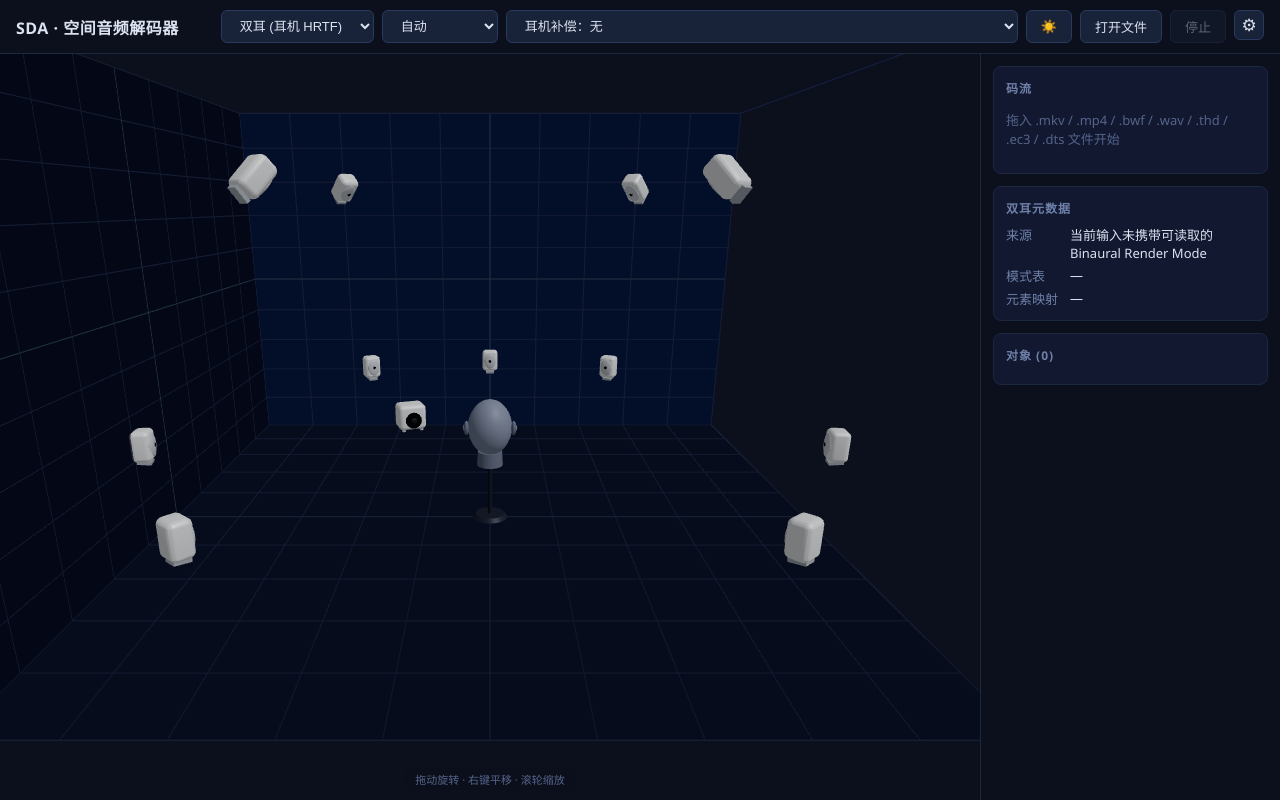
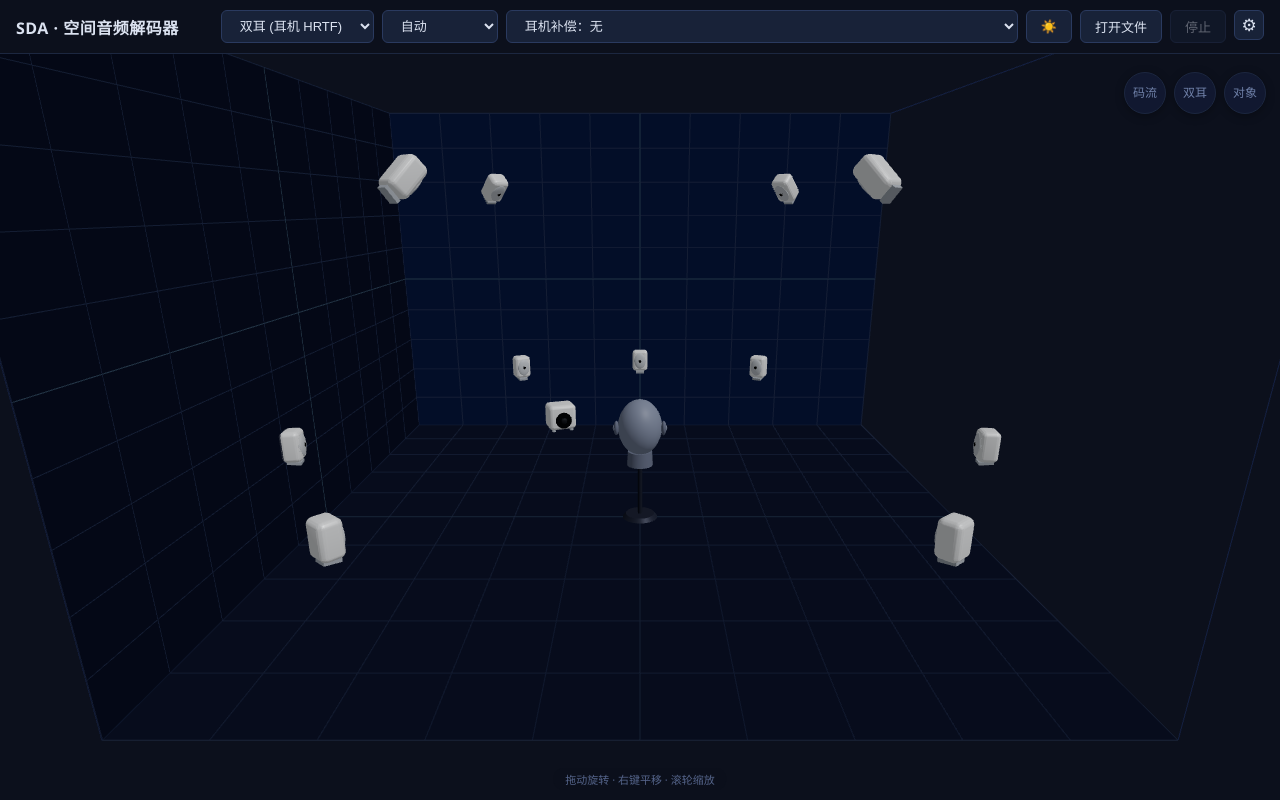
Before and after one commit to Rok1n/SDA, a React (Vite) app in the folder apps/web/: page / in a window 1280 px wide. Built offline with nearby package versions, Linux system fonts and the light colour scheme.

Commit message:
web: floating panel buttons and multi-object solo
- Move stream/binaural/objects panels to circular floating buttons (top-right)
- Rewrite object panel: card rows, per-panel metadata note, solo highlight
- Multi-object solo with Ctrl+click on any S to clear all solos

```diff
--- a/apps/web/src/App.tsx
+++ b/apps/web/src/App.tsx
@@ -1,5 +1,5 @@
-import { useCallback, useEffect, useRef, useState } from "react";
-import { SdaPlayer, nextSoloMuteSet, type BinauralRenderMetadata, type VisualObject } from "@sda/player";
+import { useCallback, useEffect, useMemo, useRef, useState } from "react";
+import { SdaPlayer, type BinauralRenderMetadata, type VisualObject } from "@sda/player";
 import {
   availableHeadphoneCompensationProfiles,
   registerLocalHeadphoneCompensation,
@@ -58,6 +58,7 @@ export function App() {
   /** 被静音的对象 id（Omniphony Studio 语义：mute 独立切换；
    *  solo = mute 其他全部对象，独奏态由"只剩一个未静音"导出）。 */
   const [mutedIds, setMutedIds] = useState<ReadonlySet<number>>(new Set());
+  const [soloIds, setSoloIds] = useState<ReadonlySet<number>>(new Set());
   const [position, setPosition] = useState(0);
   const [duration, setDuration] = useState(0);
   const [debug, setDebug] = useState("");
@@ -79,6 +80,7 @@ export function App() {
     return { low: readBand("low"), mid: readBand("mid"), high: readBand("high") };
   });
   const [settingsOpen, setSettingsOpen] = useState(false);
+  const [floatPanel, setFloatPanel] = useState<"stream" | "binaural" | "objects" | null>(null);
   /** null = 不改写 KU100 空间化后的最终双耳信号。 */
   const [headphoneProfileId, setHeadphoneProfileId] = useState<string | null>(null);
   const [headphoneProfiles, setHeadphoneProfiles] = useState(() => availableHeadphoneCompensationProfiles());
@@ -191,8 +193,18 @@ export function App() {
     }
   }, []);
 
+  /** solo 非空时，未独奏对象全部视为静音；独奏对象仍尊重手动静音（mute 优先）。 */
+  const effectiveMutedIds = useMemo(() => {
+    if (soloIds.size === 0) return mutedIds;
+    const next = new Set<number>();
+    for (const object of objects) {
+      if (!soloIds.has(object.id) || mutedIds.has(object.id)) next.add(object.id);
+    }
+    return next;
+  }, [soloIds, mutedIds, objects]);
+
   /** 动态对象全部静音时，独立的 LFE 床声道也必须一起静音。 */
-  const allObjectsMuted = objects.length > 0 && objects.every((object) => mutedIds.has(object.id));
+  const allObjectsMuted = objects.length > 0 && objects.every((object) => effectiveMutedIds.has(object.id));
   useEffect(() => {
     playerReady?.setLfeMuted(allObjectsMuted);
   }, [playerReady, allObjectsMuted]);
@@ -200,8 +212,8 @@ export function App() {
   // React state and worker frames are asynchronous. Keep the player's durable
   // mute set synchronized whenever either the active player or the UI set changes.
   useEffect(() => {
-    playerReady?.syncObjectMutes(mutedIds);
-  }, [playerReady, mutedIds]);
+    playerReady?.syncObjectMutes(effectiveMutedIds);
+  }, [playerReady, effectiveMutedIds]);
 
   /** 把整组静音状态推到播放器（新建播放器后也要重放一遍）。 */
   const applyMutes = useCallback((muted: ReadonlySet<number>) => {
@@ -214,35 +226,42 @@ export function App() {
     player?.syncObjectMutes(muted);
   }, []);
 
+  /** 手动静音（M）：与 solo 独立；对象被 solo 时仍可手动静音它。 */
   const toggleMute = useCallback(
     (id: number) => {
-      const next = new Set(mutedIds);
-      if (next.has(id)) next.delete(id);
-      else next.add(id);
-      setMutedIds(next);
-      applyMutes(next);
+      const nextMuted = new Set(mutedIds);
+      if (nextMuted.has(id)) nextMuted.delete(id);
+      else nextMuted.add(id);
+      setMutedIds(nextMuted);
+      const effective = soloIds.size === 0
+        ? nextMuted
+        : new Set(objectsRef.current
+            .filter((object) => !soloIds.has(object.id) || nextMuted.has(object.id))
+            .map((object) => object.id));
+      applyMutes(effective);
     },
-    [mutedIds, applyMutes],
+    [mutedIds, soloIds, applyMutes],
   );
 
-  /** Omniphony Studio 的 solo：不是独立状态，而是"mute 其他全部" —
-   *  只剩一个未静音对象时它就是独奏者；再按一次 S 取消（全部解除静音）。 */
-  const soloTarget =
-    objects.length > 1 && objects.filter((o) => !mutedIds.has(o.id)).length === 1
-      ? objects.find((o) => !mutedIds.has(o.id))!.id
-      : null;
-
+  /**
+   * 多对象 solo（S）：点击切换单个对象的独奏；Ctrl/Cmd+点击任意 S 取消全部独奏。
+   * solo 不是独立状态，而是"静音其他全部"的快捷方式。
+   */
   const toggleSolo = useCallback(
-    (id: number) => {
-      const next = nextSoloMuteSet(
-        objectsRef.current.map((object) => object.id),
-        mutedIds,
-        id,
-      );
-      setMutedIds(next);
-      applyMutes(next);
+    (id: number, clearAll = false) => {
+      const nextSolo = new Set(soloIds);
+      if (clearAll) nextSolo.clear();
+      else if (nextSolo.has(id)) nextSolo.delete(id);
+      else nextSolo.add(id);
+      setSoloIds(nextSolo);
+      const effective = nextSolo.size === 0
+        ? mutedIds
+        : new Set(objectsRef.current
+            .filter((object) => !nextSolo.has(object.id) || mutedIds.has(object.id))
+            .map((object) => object.id));
+      applyMutes(effective);
     },
-    [mutedIds, applyMutes],
+    [soloIds, mutedIds, applyMutes],
   );
 
   const play = useCallback(
@@ -271,7 +290,7 @@ export function App() {
         player.setVolume(volume);
         player.setVolumeBalance(volumeBalanceEnabled);
         player.setHeadphoneCompensation(headphoneProfileId);
-        applyMutes(mutedIds); // 恢复静音/solo 状态（新播放器默认全不静音）
+        applyMutes(effectiveMutedIds); // 恢复静音/solo 状态（新播放器默认全不静音）
         // 建 player 期间用户已按暂停：补发暂停意图
         if (pausedRef.current) void player.pause();
         if (source.kind === "file") {
@@ -299,7 +318,7 @@ export function App() {
         setPlaying(false);
       }
     },
-    [createPlayer, mode, layoutId, volume, volumeBalanceEnabled, headphoneProfileId, applyMutes, mutedIds],
+    [createPlayer, mode, layoutId, volume, volumeBalanceEnabled, headphoneProfileId, applyMutes, effectiveMutedIds],
   );
 
   useEffect(() => window.sdaDesktop?.onOpenFile?.((path) => {
@@ -519,7 +538,7 @@ export function App() {
 
       <main>
         <section className="view">
-          <ObjectView objects={objects} layout={LAYOUTS[layoutId === "auto" ? detectedLayout ?? "7.1.4" : layoutId]} theme={theme} mutedIds={mutedIds} />
+          <ObjectView objects={objects} layout={LAYOUTS[layoutId === "auto" ? detectedLayout ?? "7.1.4" : layoutId]} theme={theme} mutedIds={effectiveMutedIds} />
           <div className={`view-hint ${track ? "shifted" : ""}`}>拖动旋转 · 右键平移 · 滚轮缩放</div>
           <MiniPlayer
             track={track}
@@ -535,8 +554,38 @@ export function App() {
             onVolume={changeVolume}
           />
         </section>
+        {(selectedHeadphoneProfile || errors.length > 0) && (
         <aside>
-          <div className="panel">
+          {selectedHeadphoneProfile && (
+            <div className="panel">
+              <h2>耳机补偿</h2>
+              <dl>
+                <dt>模式</dt>
+                <dd>{selectedHeadphoneProfile.measurementMode === "average-dual-mono" ? "平均测量，L/R 同一曲线" : "独立 L/R 测量"}</dd>
+                <dt>来源</dt>
+                <dd>{selectedHeadphoneProfile.source}</dd>
+                {selectedHeadphoneProfile.channelClaim && <><dt>限制</dt><dd>{selectedHeadphoneProfile.channelClaim}</dd></>}
+                {selectedHeadphoneProfile.measurementMode === "average-dual-mono" && <><dt>电平参考</dt><dd>1 kHz 频响参考，不与无补偿响度匹配；A/B 比较请用主音量匹配。</dd></>}
+              </dl>
+            </div>
+          )}
+          {errors.length > 0 && (
+            <div className="panel errors">
+              <h2>日志</h2>
+              <ul>
+                {errors.map((e, i) => (
+                  <li key={i}>{e}</li>
+                ))}
+              </ul>
+            </div>
+          )}
+        </aside>
+        )}
+      </main>
+
+      <div className="float-dock">
+        {floatPanel === "stream" && (
+          <div className="panel float-panel">
             <h2>码流</h2>
             {track ? (
               <dl>
@@ -565,7 +614,9 @@ export function App() {
               <p className="dim">拖入 .mkv / .mp4 / .bwf / .wav / .thd / .ec3 / .dts 文件开始</p>
             )}
           </div>
-          <div className="panel">
+        )}
+        {floatPanel === "binaural" && (
+          <div className="panel float-panel">
             <h2>双耳元数据</h2>
             <dl>
               <dt>来源</dt>
@@ -579,39 +630,36 @@ export function App() {
               {binauralMetadata?.error && <><dt>状态</dt><dd>{binauralMetadata.error}</dd></>}
             </dl>
           </div>
+        )}
+        {floatPanel === "objects" && (
           <ObjectPanel
+            className="float-panel"
             objects={diagnosticObjects}
             mutedIds={mutedIds}
-            soloTarget={soloTarget}
+            soloIds={soloIds}
             binauralMetadata={binauralMetadata}
             onToggleMute={toggleMute}
             onToggleSolo={toggleSolo}
           />
-          {selectedHeadphoneProfile && (
-            <div className="panel">
-              <h2>耳机补偿</h2>
-              <dl>
-                <dt>模式</dt>
-                <dd>{selectedHeadphoneProfile.measurementMode === "average-dual-mono" ? "平均测量，L/R 同一曲线" : "独立 L/R 测量"}</dd>
-                <dt>来源</dt>
-                <dd>{selectedHeadphoneProfile.source}</dd>
-                {selectedHeadphoneProfile.channelClaim && <><dt>限制</dt><dd>{selectedHeadphoneProfile.channelClaim}</dd></>}
-                {selectedHeadphoneProfile.measurementMode === "average-dual-mono" && <><dt>电平参考</dt><dd>1 kHz 频响参考，不与无补偿响度匹配；A/B 比较请用主音量匹配。</dd></>}
-              </dl>
-            </div>
-          )}
-          {errors.length > 0 && (
-            <div className="panel errors">
-              <h2>日志</h2>
-              <ul>
-                {errors.map((e, i) => (
-                  <li key={i}>{e}</li>
-                ))}
-              </ul>
-            </div>
-          )}
-        </aside>
-      </main>
+        )}
+        <div className="float-buttons">
+          <button
+            className={floatPanel === "stream" ? "active" : ""}
+            title="码流信息"
+            onClick={() => setFloatPanel(floatPanel === "stream" ? null : "stream")}
+          >码流</button>
+          <button
+            className={floatPanel === "binaural" ? "active" : ""}
+            title="双耳元数据"
+            onClick={() => setFloatPanel(floatPanel === "binaural" ? null : "binaural")}
+          >双耳</button>
+          <button
+            className={floatPanel === "objects" ? "active" : ""}
+            title={`对象 (${diagnosticObjects.length})`}
+            onClick={() => setFloatPanel(floatPanel === "objects" ? null : "objects")}
+          >对象</button>
+        </div>
+      </div>
     </div>
   );
 }
--- a/apps/web/src/components/ObjectPanel.tsx
+++ b/apps/web/src/components/ObjectPanel.tsx
@@ -4,61 +4,90 @@ import type { BinauralRenderMetadata, VisualObject } from "@sda/player";
 interface ObjectPanelProps {
   objects: readonly VisualObject[];
   mutedIds: ReadonlySet<number>;
-  soloTarget: number | null;
+  soloIds: ReadonlySet<number>;
   binauralMetadata: BinauralRenderMetadata | null;
   onToggleMute: (id: number) => void;
-  onToggleSolo: (id: number) => void;
+  /** clearAll = Ctrl/Cmd+点击：取消全部独奏。 */
+  onToggleSolo: (id: number, clearAll: boolean) => void;
+  className?: string;
 }
+
+const formatPos = (object: VisualObject): string =>
+  object.hasPos ? object.pos.map((value) => value.toFixed(2)).join(", ") : "—";
+
+const formatDistance = (object: VisualObject): string | null => {
+  if (object.distanceInfinite) return "∞";
+  if (object.distanceM !== null) return `${object.distanceM.toFixed(1)}m`;
+  return null;
+};
 
 export const ObjectPanel = memo(function ObjectPanel({
   objects,
   mutedIds,
-  soloTarget,
+  soloIds,
   binauralMetadata,
   onToggleMute,
   onToggleSolo,
+  className,
 }: ObjectPanelProps) {
   return (
-    <div className="panel">
-      <h2>对象 ({objects.length})</h2>
-      <ul className="objects">
-        {objects.map((object) => (
-          <li key={object.id} className={mutedIds.has(object.id) ? "obj-muted" : ""}>
-            <b>#{object.id}</b>{" "}
-            {object.hasPos
-              ? `(${object.pos.map((value) => value.toFixed(2)).join(", ")})`
-              : "—"}
-            {object.gainDb !== 0 && ` ${object.gainDb}dB`}
-            <span className="obj-metadata">
-              {object.anchor}
-              {object.distanceInfinite
-                ? " · OAMD 物理距离：无限"
-                : object.distanceM !== null
-                  ? ` · OAMD 物理距离：${object.distanceM.toFixed(2)}m`
-                  : ""}
-              {" · 双耳模式："}
+    <div className={`panel obj-panel${className ? ` ${className}` : ""}`}>
+      <div className="obj-head">
+        <h2>对象 <span className="obj-count">{objects.length}</span></h2>
+        {soloIds.size > 0 && (
+          <button
+            className="obj-clear-solo"
+            title="取消全部独奏（也可 Ctrl+点击任意 S）"
+            onClick={() => onToggleSolo(-1, true)}
+          >
+            取消独奏 ×{soloIds.size}
+          </button>
+        )}
+      </div>
+      <p className="obj-note">
         {binauralMetadata?.available
           ? "DBMD ordinal 缺少 bed/object 元素映射"
           : "当前输入未携带可读取的 Binaural Render Mode"}
+      </p>
+      <ul className="objects">
+        {objects.map((object) => {
+          const muted = mutedIds.has(object.id);
+          const soloed = soloIds.has(object.id);
+          const silenced = soloIds.size > 0 ? !soloed || muted : muted;
+          const distance = formatDistance(object);
+          return (
+            <li
+              key={object.id}
+              className={`obj-row${soloed ? " obj-solo" : ""}${silenced ? " obj-muted" : ""}`}
+            >
+              <span className="obj-id">#{object.id}</span>
+              <span className="obj-info">
+                <span className="obj-pos">({formatPos(object)})</span>
+                <span className="obj-sub">
+                  {object.anchor}
+                  {distance !== null && ` · ${distance}`}
+                  {object.gainDb !== 0 && ` · ${object.gainDb > 0 ? "+" : ""}${object.gainDb}dB`}
+                </span>
               </span>
               <span className="obj-ms">
                 <button
-                className={`obj-ms-btn ${mutedIds.has(object.id) ? "m-on" : ""}`}
-                title={mutedIds.has(object.id) ? "取消静音" : "静音此对象"}
+                  className={`obj-ms-btn${muted ? " m-on" : ""}`}
+                  title={muted ? "取消静音" : "静音此对象"}
                   onClick={() => onToggleMute(object.id)}
                 >
                   M
                 </button>
                 <button
-                className={`obj-ms-btn ${soloTarget === object.id ? "s-on" : ""}`}
-                title={soloTarget === object.id ? "取消独奏" : "独奏此对象（静音其他全部）"}
-                onClick={() => onToggleSolo(object.id)}
+                  className={`obj-ms-btn${soloed ? " s-on" : ""}`}
+                  title={soloed ? "取消此对象独奏（Ctrl+点击取消全部独奏）" : "独奏此对象（Ctrl+点击取消全部独奏）"}
+                  onClick={(event) => onToggleSolo(object.id, event.ctrlKey || event.metaKey)}
                 >
                   S
                 </button>
               </span>
             </li>
-        ))}
+          );
+        })}
       </ul>
     </div>
   );
--- a/apps/web/src/styles.css
+++ b/apps/web/src/styles.css
@@ -494,52 +494,180 @@ aside {
   font-size: 13px;
 }
 
+/* 右上角悬浮面板停靠区：圆形按钮竖排 + 展开的浮动面板 */
+.float-dock {
+  position: fixed;
+  right: 14px;
+  top: 72px;
+  display: flex;
+  flex-direction: column;
+  align-items: flex-end;
+  gap: 8px;
+  z-index: 40;
+}
+
+.float-buttons {
+  display: flex;
+  flex-direction: row;
+  gap: 8px;
+  order: -1;
+}
+
+.float-buttons button {
+  width: 42px;
+  height: 42px;
+  border-radius: 50%;
+  border: 1px solid var(--border);
+  padding: 0;
+  font-size: 12px;
+  line-height: 1;
+  background: var(--panel);
+  color: var(--subtle);
+  box-shadow: 0 2px 10px rgba(0, 0, 0, 0.3);
+}
+
+.float-buttons button:hover:not(:disabled) {
+  color: var(--text);
+  background: var(--btn-hover);
+}
+
+.float-buttons button.active {
+  color: var(--drag-text);
+  border-color: var(--drag-border);
+}
+
+.float-panel {
+  width: 320px;
+  max-height: 72vh;
+  overflow-y: auto;
+  box-shadow: 0 8px 24px rgba(0, 0, 0, 0.35);
+}
+
+/* ── 对象面板 ─────────────────────────────────────────── */
+
+.obj-head {
+  display: flex;
+  align-items: center;
+  justify-content: space-between;
+  margin: 0 0 4px;
+}
+
+.obj-head h2 {
+  margin: 0;
+}
+
+.obj-count {
+  color: var(--dim);
+  font-weight: normal;
+  letter-spacing: 0;
+}
+
+.obj-clear-solo {
+  padding: 2px 10px;
+  font-size: 11px;
+  border-radius: 999px;
+  border: 1px solid #d4a017;
+  background: transparent;
+  color: #d4a017;
+  cursor: pointer;
+}
+
+.obj-clear-solo:hover {
+  background: rgba(212, 160, 23, 0.15);
+}
+
+.obj-note {
+  margin: 0 0 8px;
+  font-size: 11px;
+  color: var(--dim);
+  line-height: 1.5;
+}
+
 .objects {
   list-style: none;
   margin: 0;
-  padding: 0 12px 0 0;
-  font-size: 12px;
-  font-family: ui-monospace, monospace;
-  max-height: 220px;
+  padding: 0 4px 0 0;
+  display: flex;
+  flex-direction: column;
+  gap: 4px;
+  max-height: 46vh;
   overflow-y: auto;
   scrollbar-gutter: stable;
 }
 
-.objects li {
-  padding: 2px 0;
+.obj-row {
   display: flex;
   align-items: center;
+  gap: 8px;
+  padding: 5px 8px;
+  border-radius: 6px;
+  border: 1px solid transparent;
+  background: rgba(255, 255, 255, 0.03);
+  transition: background 0.15s ease, border-color 0.15s ease, opacity 0.15s ease;
+}
+
+.obj-row:hover {
+  background: rgba(255, 255, 255, 0.06);
+}
+
+.obj-row.obj-solo {
+  border-color: rgba(212, 160, 23, 0.55);
+  background: rgba(212, 160, 23, 0.08);
+}
+
+.obj-row.obj-muted {
+  opacity: 0.45;
+}
+
+.obj-id {
+  font-family: ui-monospace, monospace;
+  font-size: 12px;
+  font-weight: 600;
+  color: var(--drag-text);
+  min-width: 30px;
+}
+
+.obj-info {
+  display: flex;
+  flex-direction: column;
+  min-width: 0;
+  line-height: 1.35;
+}
+
+.obj-pos {
+  font-family: ui-monospace, monospace;
+  font-size: 12px;
+}
+
+.obj-sub {
+  font-size: 11px;
+  color: var(--subtle);
+  white-space: nowrap;
+  overflow: hidden;
+  text-overflow: ellipsis;
+}
+
+/* 对象级 mute/solo 按钮 */
+.obj-ms {
+  margin-left: auto;
+  display: inline-flex;
   gap: 4px;
 }
 
-.objects li.obj-muted > b,
-.objects li.obj-muted {
-  color: var(--dim);
-}
-
-.obj-metadata {
-  color: var(--subtle);
-}
-
-/* 对象级 mute/solo（Omniphony Studio 式） */
-.obj-ms {
-  margin-left: auto;
-  display: inline-flex;
-  gap: 3px;
-}
-
 .obj-ms-btn {
-  width: 18px;
-  height: 16px;
+  width: 22px;
+  height: 20px;
   padding: 0;
   font-size: 10px;
+  font-weight: 600;
   line-height: 1;
   font-family: inherit;
   border: 1px solid var(--dim);
-  border-radius: 3px;
+  border-radius: 4px;
   background: transparent;
   color: var(--dim);
   cursor: pointer;
+  transition: filter 0.15s ease;
 }
 
 .obj-ms-btn:hover {
```
Also changed, not shown: 1 other file (tests, documents, lock files or other folders). Lines whose indentation alone changed are shown as unchanged.
